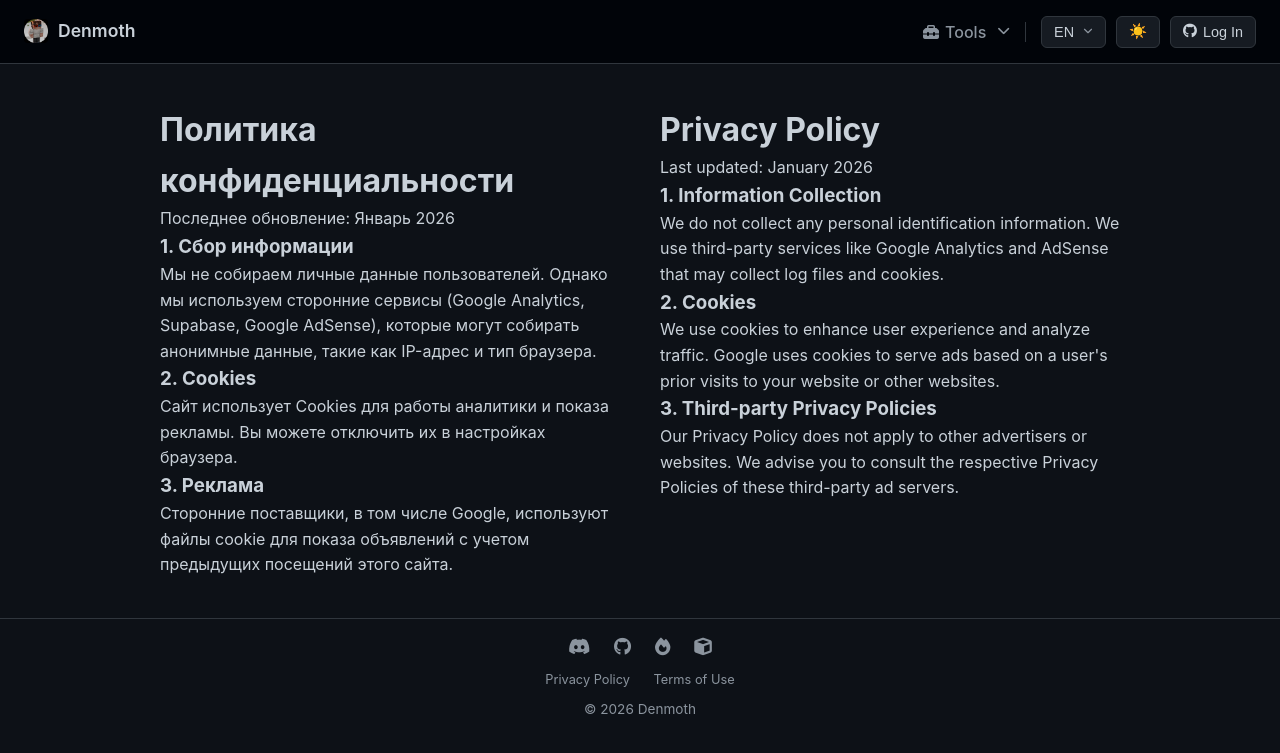
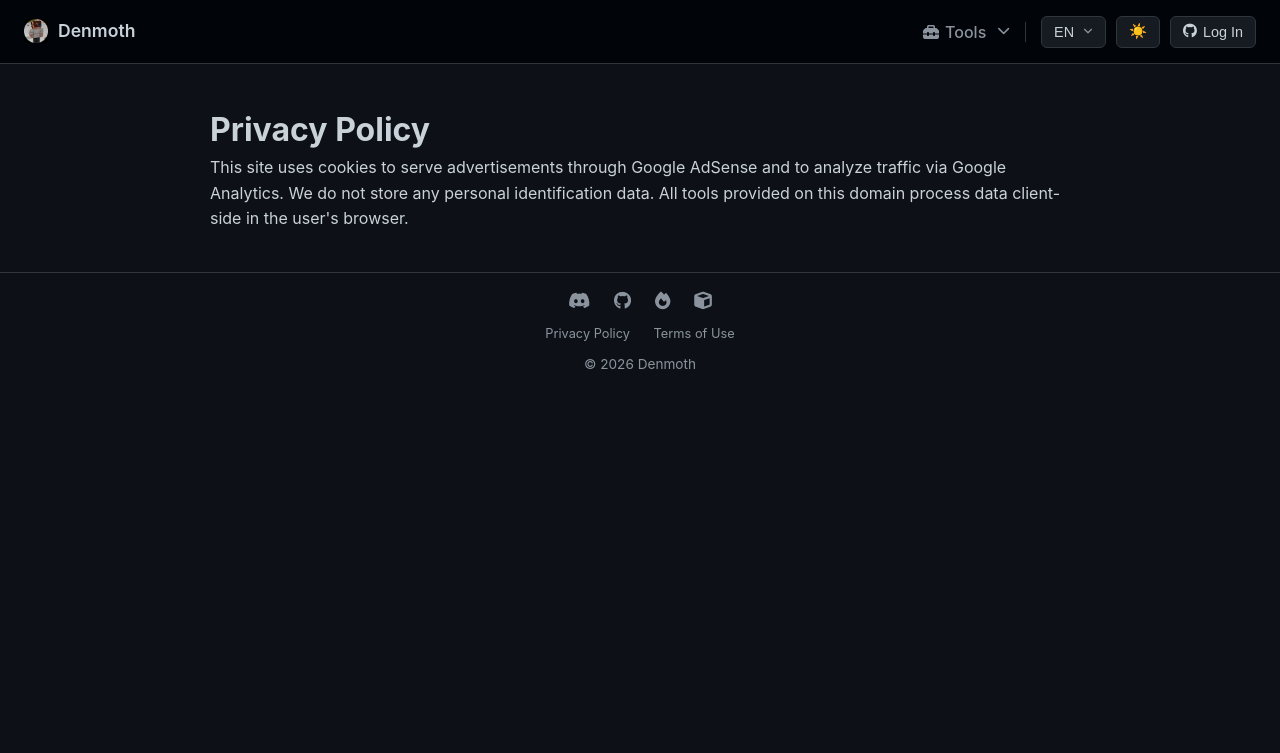
Before and after one commit to denmoth/Denmoth.github.io, a Jekyll site: the page built from privacy.html, in a window 1280 px wide. Shown: the top 753 px of the page. Built offline with Jekyll 4.4.1, drawn with Linux system fonts in a browser that asks for light colours; a script that is not in the unit is left out.

Commit message:
Update privacy.html

```diff
--- a/privacy.html
+++ b/privacy.html
@@ -4,27 +4,14 @@ title: Privacy Policy
 permalink: /privacy/
 ---
 
-<div class="hub-layout">
-    <div style="display: grid; grid-template-columns: 1fr 1fr; gap: 40px; color: var(--text-main); line-height: 1.6;">
-        <div>
-            <h1>Политика конфиденциальности</h1>
-            <p>Последнее обновление: Январь 2026</p>
-            <h3>1. Сбор информации</h3>
-            <p>Мы не собираем личные данные пользователей. Однако мы используем сторонние сервисы (Google Analytics, Supabase, Google AdSense), которые могут собирать анонимные данные, такие как IP-адрес и тип браузера.</p>
-            <h3>2. Cookies</h3>
-            <p>Сайт использует Cookies для работы аналитики и показа рекламы. Вы можете отключить их в настройках браузера.</p>
-            <h3>3. Реклама</h3>
-            <p>Сторонние поставщики, в том числе Google, используют файлы cookie для показа объявлений с учетом предыдущих посещений этого сайта.</p>
-        </div>
-        <div>
-            <h1>Privacy Policy</h1>
-            <p>Last updated: January 2026</p>
-            <h3>1. Information Collection</h3>
-            <p>We do not collect any personal identification information. We use third-party services like Google Analytics and AdSense that may collect log files and cookies.</p>
-            <h3>2. Cookies</h3>
-            <p>We use cookies to enhance user experience and analyze traffic. Google uses cookies to serve ads based on a user's prior visits to your website or other websites.</p>
-            <h3>3. Third-party Privacy Policies</h3>
-            <p>Our Privacy Policy does not apply to other advertisers or websites. We advise you to consult the respective Privacy Policies of these third-party ad servers.</p>
-        </div>
+<div class="hub-layout" style="max-width:900px; margin:0 auto; line-height:1.6;">
+    <div class="lang-ru">
+        <h1>Политика конфиденциальности</h1>
+        <p>Мы используем стандартные лог-файлы и файлы cookie для работы аналитики и рекламы (Google AdSense). Мы не собираем и не храним личную информацию, позволяющую идентифицировать пользователя напрямую. Все инструменты на сайте обрабатывают данные локально в вашем браузере.</p>
+        <hr>
+    </div>
+    <div class="lang-en">
+        <h1>Privacy Policy</h1>
+        <p>This site uses cookies to serve advertisements through Google AdSense and to analyze traffic via Google Analytics. We do not store any personal identification data. All tools provided on this domain process data client-side in the user's browser.</p>
     </div>
 </div>
```
